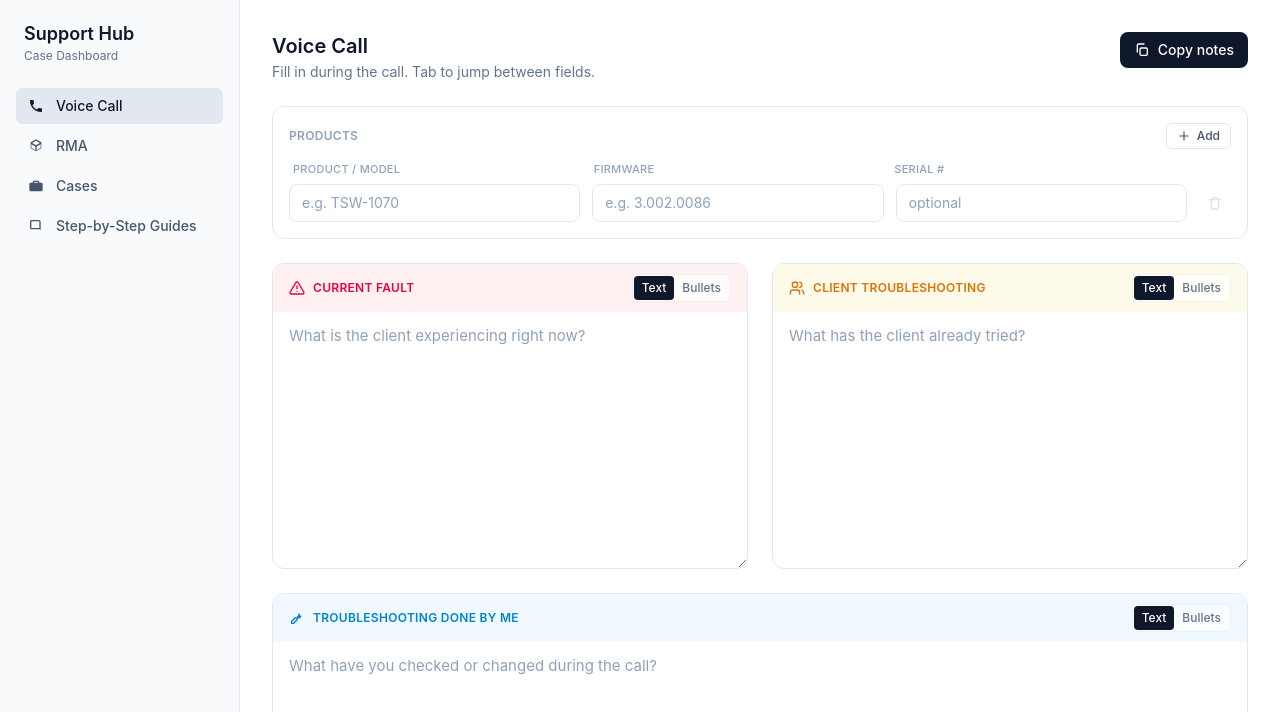
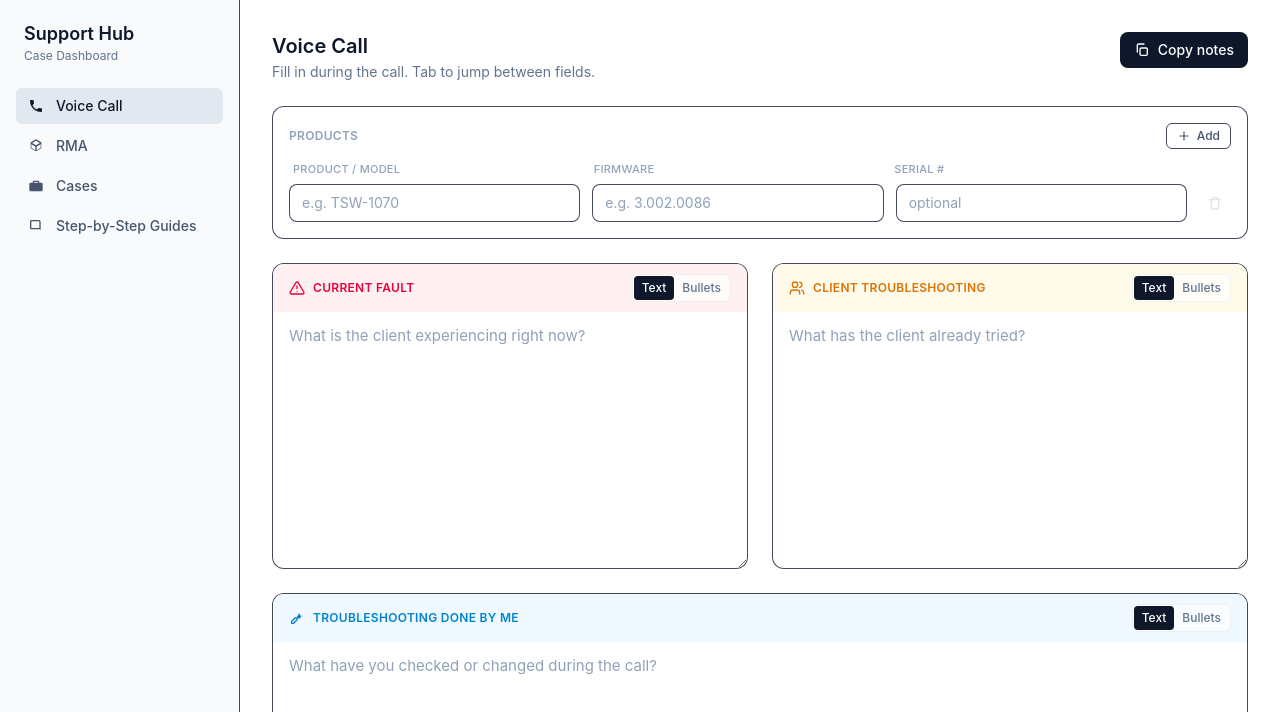
Before and after one commit to Lenaerts-Nestor/Technical-support-Assistance, a React (Vite) app: page / in a window 1280 px wide. Shown: the top 712 px of the page. Built offline with nearby package versions, Linux system fonts and the light colour scheme.

Commit message:
small visual border change

```diff
--- a/src/index.css
+++ b/src/index.css
@@ -10,6 +10,24 @@ body {
   margin: 0;
 }
 
+@layer utilities {
+  .border-slate-100 {
+    border-color: rgb(15 23 42 / 0.7) !important;
+  }
+
+  .border-slate-200 {
+    border-color: rgb(15 23 42 / 0.78) !important;
+  }
+
+  .border-slate-300 {
+    border-color: rgb(15 23 42 / 0.86) !important;
+  }
+
+  .focus\:border-slate-400:focus {
+    border-color: rgb(15 23 42 / 0.92) !important;
+  }
+}
+
 /* Tailwind's preflight leaves buttons at the default arrow cursor; restore the
    pointer so anything clickable reads as clickable. */
 @layer base {
```
